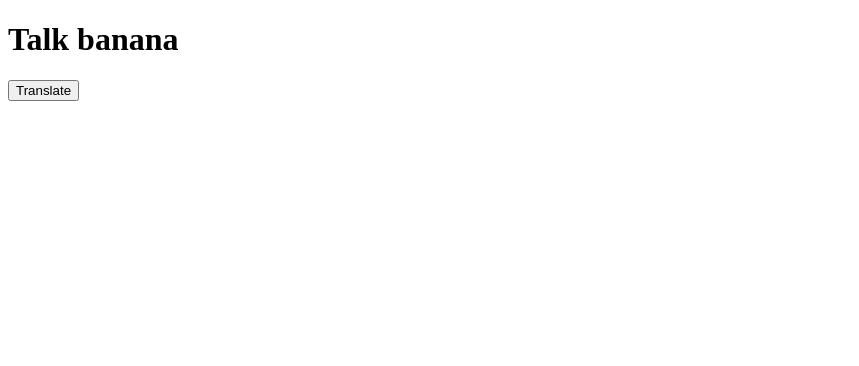
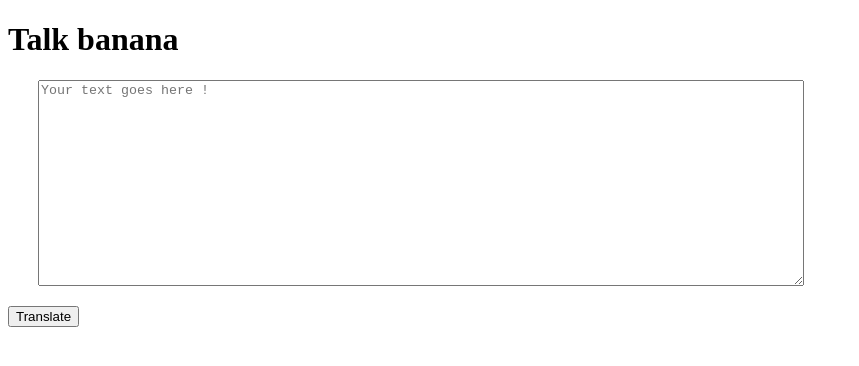
Before and after one commit to Suraj5260/neogcamp.banana-speak, a plain HTML site: page index.html in a window 1280 px wide. Shown: the whole page, without its empty margins (0-859 px from the left). Drawn offline with Linux system fonts and the light colour scheme.

Commit message:
added script to HTML

```diff
--- a/app.js
+++ b/app.js
@@ -1,5 +1,5 @@
 
-var btnTranslate = document.querySelector('#btn-translate');
+// var btnTranslate = document.querySelector('#btn-translate')
+// console.log(btnTranslate);
 
-console.log(btnTranslate);
-console.log("yoo")
+// console.log("yoo")
--- a/index.html
+++ b/index.html
@@ -13,9 +13,21 @@
 <body>
     <h1> Talk banana</h1>
 
-    <!-- <textarea class="ipbox textBox" placeholder="Your text goes here !"></textarea> -->
+    <textarea id="ipbox" class="textBox" placeholder="Your text goes here !"></textarea>
 
     <button id="btn-translate">Translate</button>
+
+    <script>
+        var btnTranslate = document.querySelector('#btn-translate');
+        var textip = document.querySelector('#ipbox');
+
+        btnTranslate.addEventListener("click", function clickEventHandler() {
+            console.log("clicked")
+        });
+
+
+
+    </script>
 
 </body>
 
--- a/style.css
+++ b/style.css
@@ -1,6 +1,7 @@
 
 .textBox{
+    display: block;
     width: 760px;
     height:25vh;
-    margin: 10px 30px;
+    margin: 20px 30px;
 }
```
